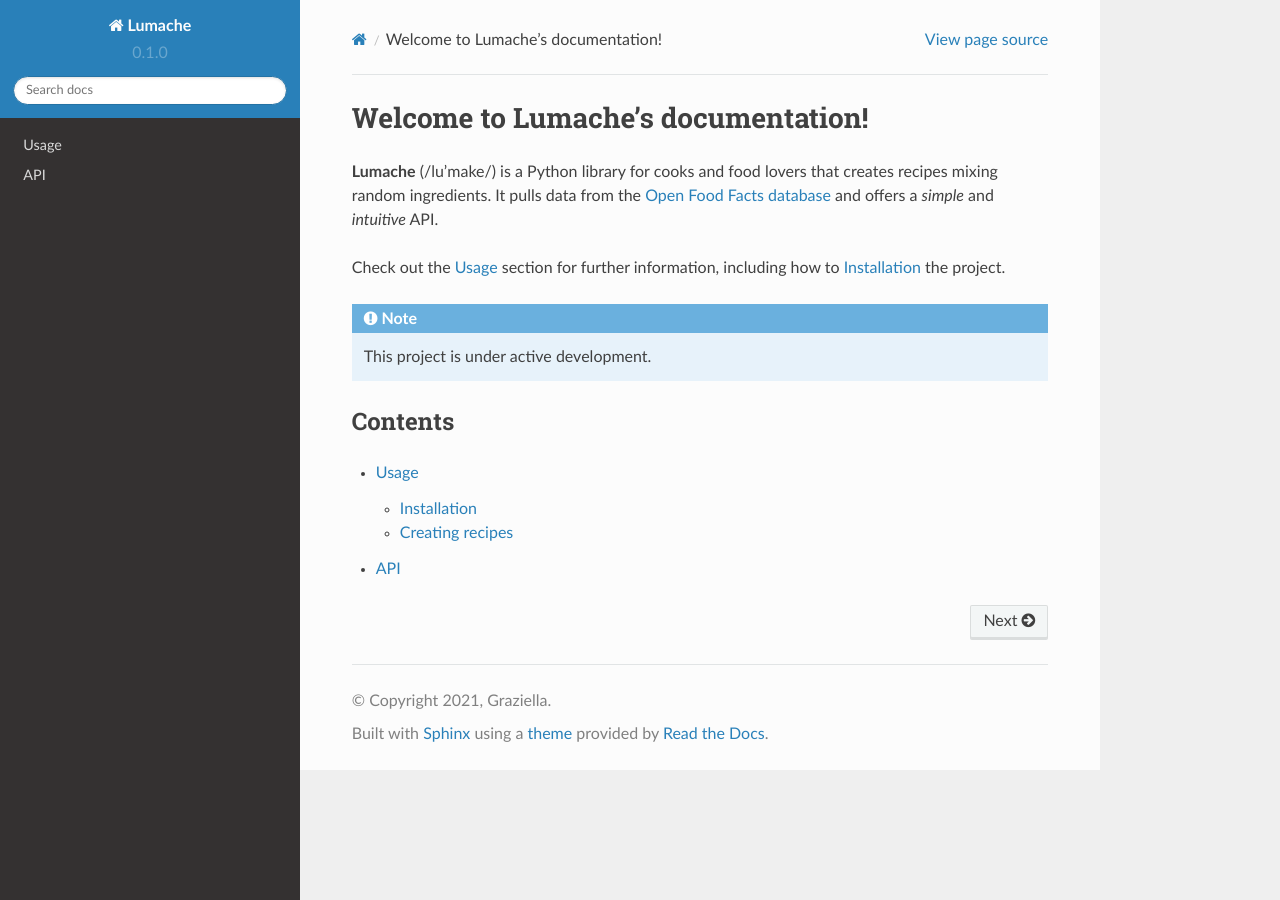
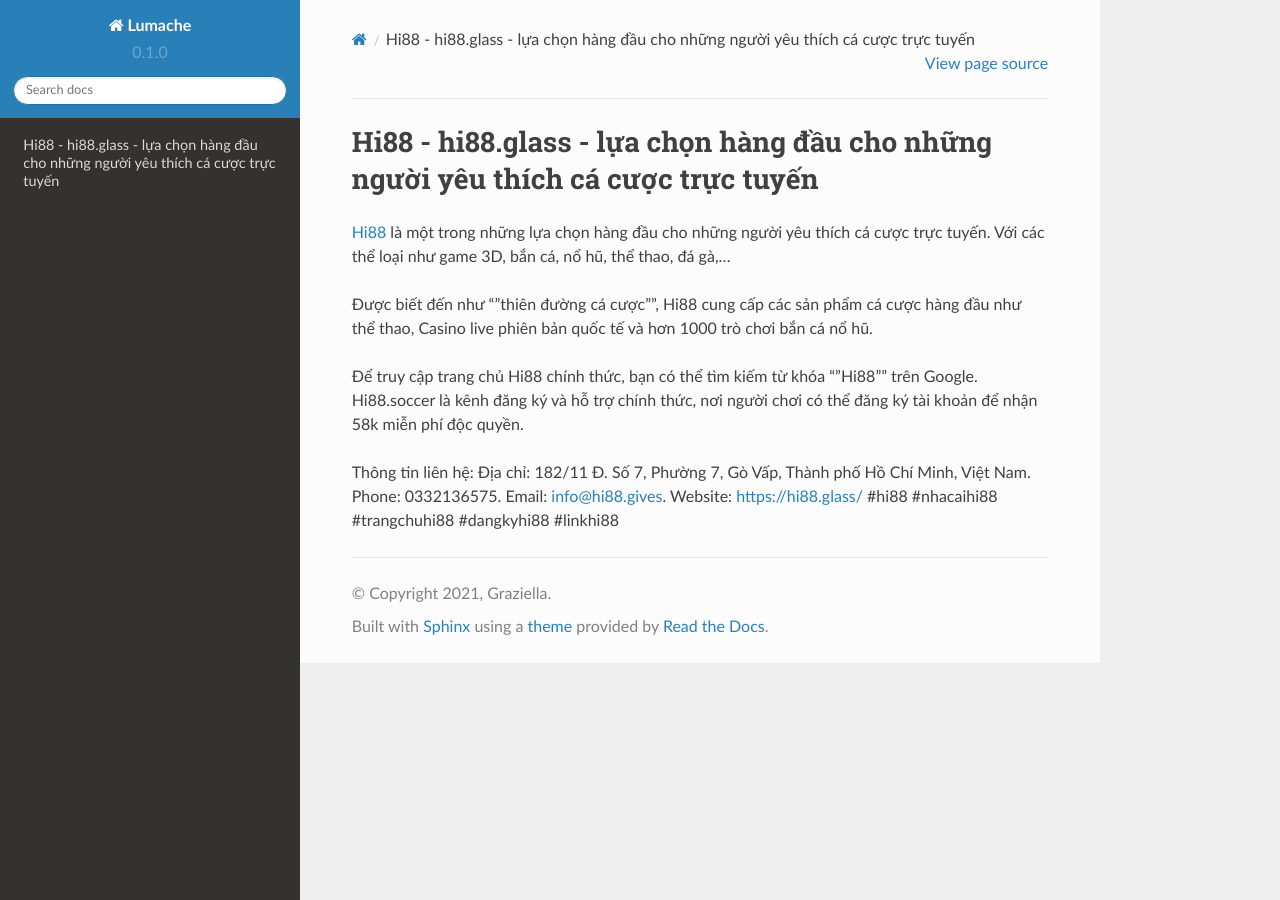
Before and after one commit to socialentity/hi88glass, a Sphinx documentation site: the page built from docs/source/index.rst, in a window 1280 px wide. Built offline with Sphinx 7.4.7 and the Read the Docs theme 2.0.0, drawn with Linux system fonts in a browser that asks for light colours.

Commit message:
Update index.rst

```diff
--- a/docs/source/index.rst
+++ b/docs/source/index.rst
@@ -1,22 +1,15 @@
-Welcome to Lumache's documentation!
+Hi88 - hi88.glass - lựa chọn hàng đầu cho những người yêu thích cá cược trực tuyến
 ===================================
 
-**Lumache** (/lu'make/) is a Python library for cooks and food lovers
-that creates recipes mixing random ingredients.
-It pulls data from the `Open Food Facts database <https://world.openfoodfacts.org/>`_
-and offers a *simple* and *intuitive* API.
+`Hi88 <https://hi88.glass/>`_ là một trong những lựa chọn hàng đầu cho những người yêu thích cá cược trực tuyến. Với các thể loại như game 3D, bắn cá, nổ hũ, thể thao, đá gà,...
 
-Check out the :doc:`usage` section for further information, including
-how to :ref:`installation` the project.
+Được biết đến như ""thiên đường cá cược"", Hi88 cung cấp các sản phẩm cá cược hàng đầu như thể thao, Casino live phiên bản quốc tế và hơn 1000 trò chơi bắn cá nổ hũ.
 
-.. note::
+Để truy cập trang chủ Hi88 chính thức, bạn có thể tìm kiếm từ khóa ""Hi88"" trên Google. Hi88.soccer là kênh đăng ký và hỗ trợ chính thức, nơi người chơi có thể đăng ký tài khoản để nhận 58k miễn phí độc quyền.
 
-   This project is under active development.
-
-Contents
---------
-
-.. toctree::
-
-   usage
-   api
+Thông tin liên hệ:
+Địa chỉ: 182/11 Đ. Số 7, Phường 7, Gò Vấp, Thành phố Hồ Chí Minh, Việt Nam.
+Phone: 0332136575.
+Email: info@hi88.gives.
+Website: `https://hi88.glass/ <https://hi88.glass/>`_
+#hi88 #nhacaihi88 #trangchuhi88 #dangkyhi88 #linkhi88
```
